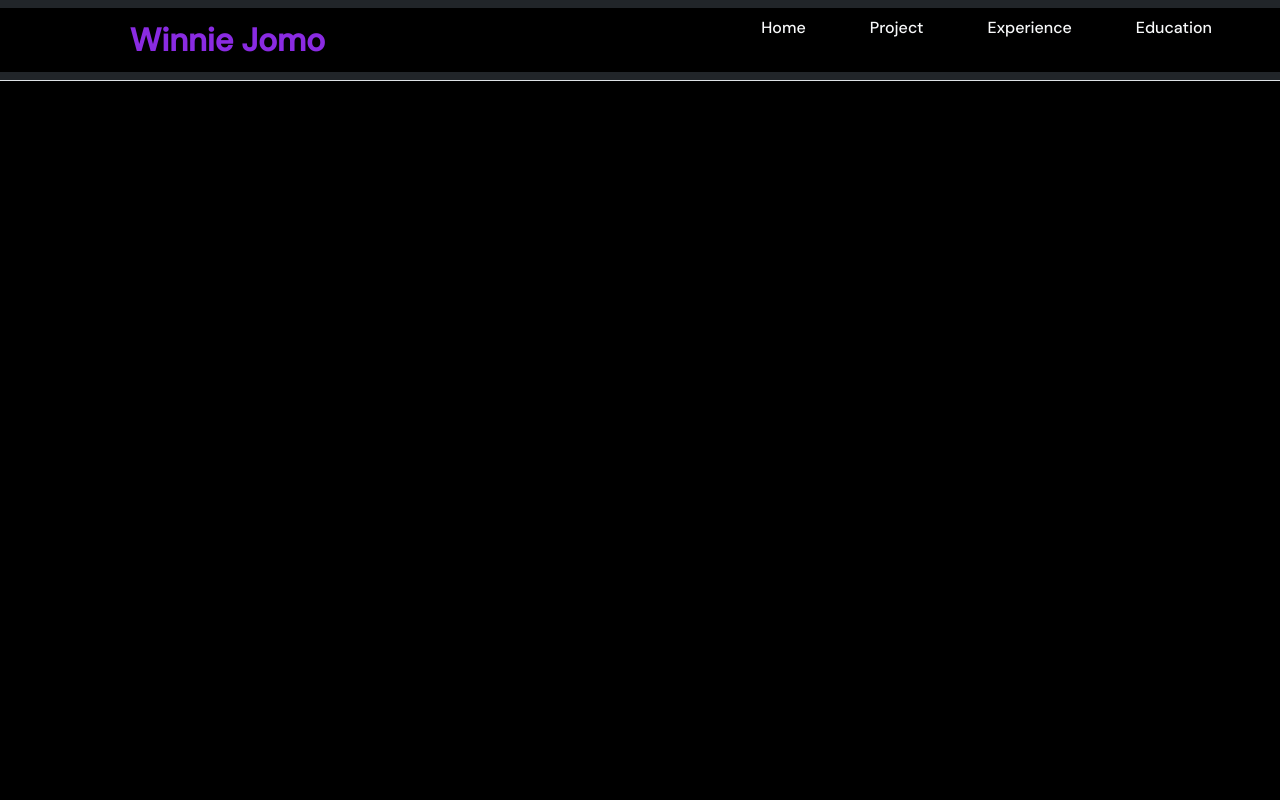
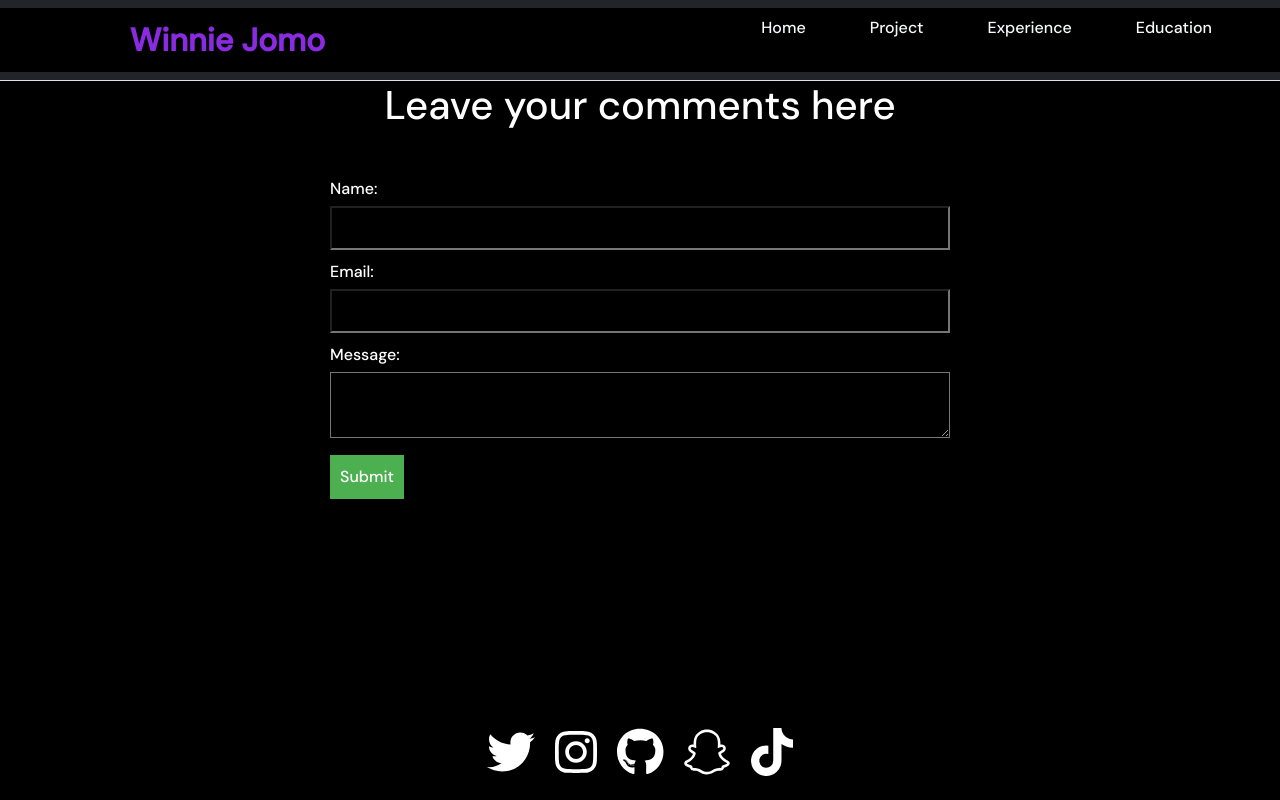
Before and after one commit to winniegithubrit/jomo-s-portfolio, a React app: page /Contacts in a window 1280 px wide. Built offline with nearby package versions, Linux system fonts and the light colour scheme.

Commit message:
Finished

```diff
--- a/package.json
+++ b/package.json
@@ -3,6 +3,8 @@
   "version": "0.1.0",
   "private": true,
   "dependencies": {
+    "@fortawesome/free-brands-svg-icons": "^6.5.1",
+    "@fortawesome/react-fontawesome": "^0.2.0",
     "@testing-library/jest-dom": "^5.17.0",
     "@testing-library/react": "^13.4.0",
     "@testing-library/user-event": "^13.5.0",
--- a/src/Components/App.css
+++ b/src/Components/App.css
@@ -163,3 +163,72 @@
 .technical-skills button:hover {
   background-color: yellowgreen;
 }
+/* for the contact us page */
+
+.Footer {
+  color: white;
+  padding: 20px 0;
+  text-align: center;
+  position: fixed;
+  bottom: 0;
+  left: 0;
+  width: 100%;
+  display: flex;
+  justify-content: center;
+}
+
+.Footer a {
+  color: inherit;
+  text-decoration: none;
+  margin: 0 10px;
+  font-size: 24px;
+  transition: color 0.3s ease;
+}
+
+.Footer a:hover {
+  color: lightgray;
+}
+
+.social {
+  display: inline-block;
+  font-size: 24px;
+}
+
+/* for the contacts page */
+/* ContactForm.css */
+
+.contact-form {
+  color: white;
+  padding: 40px;
+  max-width: 700px;
+  margin: 0 auto;
+}
+
+label {
+  display: block;
+  margin-bottom: 5px;
+}
+
+input,
+textarea {
+  width: 100%;
+  padding: 8px;
+  margin-bottom: 10px;
+  box-sizing: border-box;
+}
+
+button {
+  background-color: #4caf50;
+  color: white;
+  padding: 10px;
+  border: none;
+  cursor: pointer;
+}
+
+button:hover {
+  background-color: #992091;
+}
+.comment{
+  text-align: center;
+  color: white;
+}
--- a/src/Components/Contact.js
+++ b/src/Components/Contact.js
@@ -1,7 +1,36 @@
-import React from 'react'
+import React,{useState} from 'react'
 import { Link } from 'react-router-dom'
+import { FontAwesomeIcon } from "@fortawesome/react-fontawesome";
+import {
+  faTwitter,
+  faInstagram,
+  faGithub,
+  faSnapchat,
+  faTiktok,
+} from "@fortawesome/free-brands-svg-icons";
 
 function Contact() {
+  const [formData,setFormData] = useState({
+    name:"",
+    emaiil: "",
+    message: "",
+
+  });
+   const handleChange = (e) => {
+     const { name, value } = e.target;
+     setFormData({
+       ...formData,
+       [name]: value,
+     });
+   };
+
+   const handleSubmit = (e) => {
+     e.preventDefault();
+     alert("Message Sent!");
+     console.log("Form submitted:", formData);
+
+   };
+
   return (
     <div className="contact">
       <nav className="navbar navbar-expand-lg navbar-dark bg-dark border-bottom border-body">
@@ -35,6 +64,65 @@ function Contact() {
           </ul>
         </div>
       </nav>
+      <div className="contact-us">
+        <h1 className='comment'>Leave your comments here</h1>
+        <div className="contact-form">
+          <form onSubmit={handleSubmit}>
+            <label htmlFor="name">Name:</label>
+            <input
+              type="text"
+              id="name"
+              name="name"
+              value={formData.name}
+              onChange={handleChange}
+              required
+            />
+
+            <label htmlFor="email">Email:</label>
+            <input
+              type="email"
+              id="email"
+              name="email"
+              value={formData.email}
+              onChange={handleChange}
+              required
+            />
+
+            <label htmlFor="message">Message:</label>
+            <textarea
+              id="message"
+              name="message"
+              value={formData.message}
+              onChange={handleChange}
+              required
+            />
+
+            <button type="submit">Submit</button>
+          </form>
+        </div>
+
+        <div className="Footer">
+          <a href="https://twitter.com/WinnieJomo" className="twitter">
+            <FontAwesomeIcon icon={faTwitter} size="2x" />
+          </a>
+          <a href="https://www.instagram.com/winniejomo/" className="instagram">
+            <FontAwesomeIcon icon={faInstagram} size="2x" />
+          </a>
+          <a href="https://github.com/winniegithubrit" className="github">
+            <FontAwesomeIcon icon={faGithub} size="2x" />
+          </a>
+
+          <a href="https://www.snapchat.com/winnie_jomo21" className="snapchat">
+            <FontAwesomeIcon icon={faSnapchat} size="2x" />
+          </a>
+          <a
+            href="https://www.tiktok.com/@jomo_winnie?lang=en"
+            className="tiktok"
+          >
+            <FontAwesomeIcon icon={faTiktok} size="2x" />
+          </a>
+        </div>
+      </div>
     </div>
   );
 }
--- a/src/Components/Project.js
+++ b/src/Components/Project.js
@@ -47,23 +47,23 @@ function Project() {
           </ul>
         </div>
       </nav>
-      <div className='projects'>
-        <h1 className='data1'>My Projects</h1>
-          <ul>
-            {projectData.map(projectDat =>(
-
-             <li key={projectDat.id}>
-              <img src={projectDat.image} alt={projectDat.name}/>
+      <div className="projects">
+        <h1 className="data1">My Projects</h1>
+        <ul>
+          {projectData.map((projectDat) => (
+            <li key={projectDat.id}>
+              <img src={projectDat.image} alt={projectDat.name} />
               <h2>{projectDat.name}</h2>
               <p>{projectDat.description}</p>
               <p>{projectDat.language}</p>
               <p>{projectDat.type}</p>
               <p>{projectDat.framework}</p>
-              <a href={projectDat.url} target="_blank">View on Github</a>
-
-             </li>
-            ))}
-          </ul>
+              <a href={projectDat.url} target="_blank" rel="noreferrer">
+                View on Github
+              </a>
+            </li>
+          ))}
+        </ul>
       </div>
     </div>
   );
```
Also changed, not shown: 1 other file.
